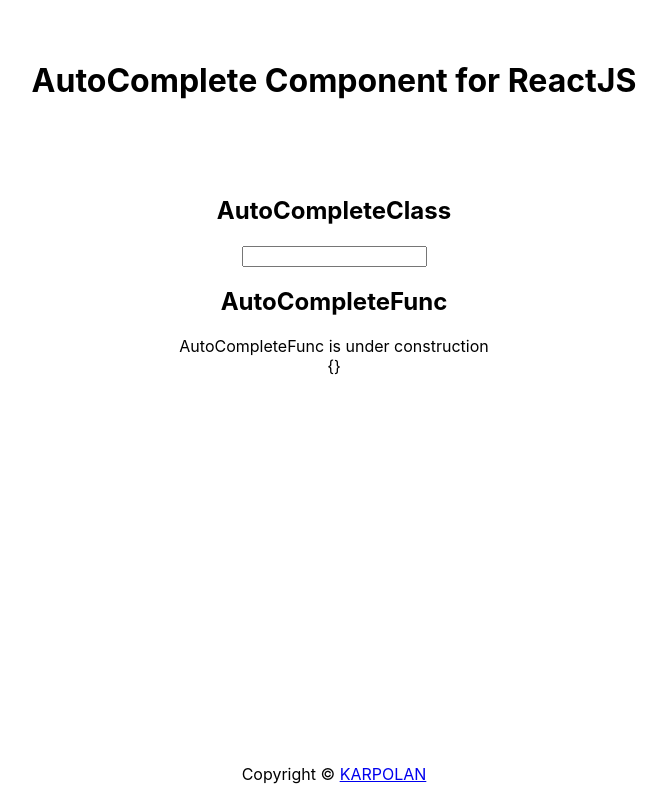
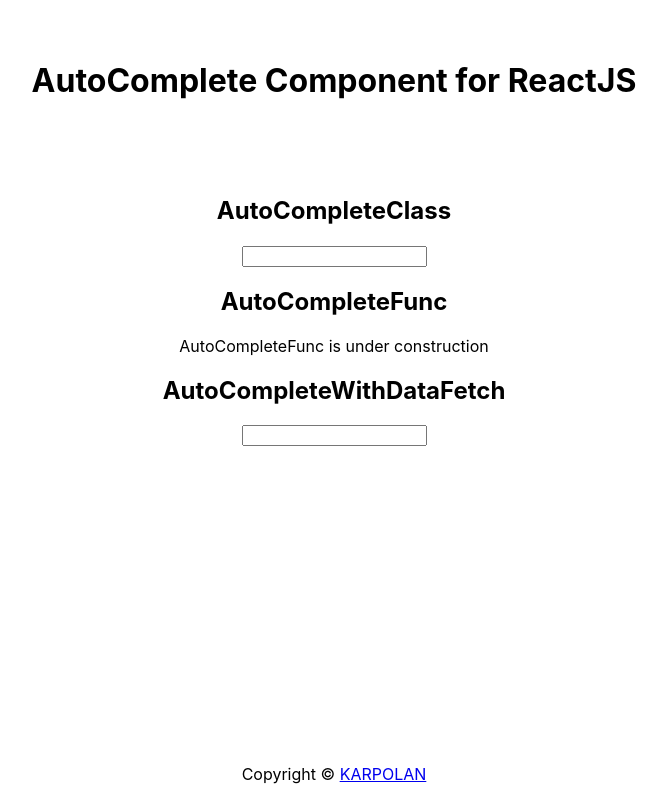
Before and after one commit to karpolan/react-auto-complete, a React (Create React App) app: page / in a window 1280 px wide. Shown: the whole page, without its empty margins (306-973 px from the left). Built offline with nearby package versions, Linux system fonts and the light colour scheme.

Commit message:
feat: AutoCompleteWithDataFetch component with debonce

```diff
--- a/src/App.js
+++ b/src/App.js
@@ -2,15 +2,10 @@ import React from 'react';
 import './App.css';
 
 import { AutoCompleteClass, AutoCompleteFunc } from './components/AutoComplete';
-import { getSuggestions } from './api';
+
+import AutoCompleteWithDataFetch from './components/AutoCompleteWithDataFetch/AutoCompleteWithDataFetch';
 
 function App() {
-  const getData = async () => {
-    const result = await getSuggestions();
-    // console.log('getData() - result:', result);
-    return result;
-  };
-
   return (
     <div className="app">
       <header className="App-header">
@@ -21,7 +16,9 @@ function App() {
         <AutoCompleteClass />
         <h2>AutoCompleteFunc</h2>
         <AutoCompleteFunc />
-        {JSON.stringify(getData())}
+
+        <h2>AutoCompleteWithDataFetch</h2>
+        <AutoCompleteWithDataFetch debounceInterval={500} />
       </main>
       <footer>
         Copyright &copy;{' '}
--- a/src/api/getSuggestions.js
+++ b/src/api/getSuggestions.js
@@ -1,14 +1,19 @@
 import mockData from '../data/movies';
 
 /**
- * Returns a list of "suggestions" to use in AutoComplete components
+ * Returns a list of "suggestions" as strings for given text value
  */
-export async function getSuggestions() {
+export async function getSuggestions(forValue) {
   console.time('getSuggestions()');
   let result;
   try {
-    result = mockData;
-    console.log('getSuggestions() - successful, result', result);
+    // Todo: Call API here. The Endpoint should supports "partial text search" as a parameter
+    const fetchedData = mockData;
+
+    // Convert objects to "suggestions" strings
+    result = fetchedData.map((item) => item.title);
+
+    console.log(`getSuggestions(${forValue}) - successful, result`, result);
     return result;
   } catch (error) {
     console.error('getSuggestions() - ', error);
--- a/src/components/AutoComplete/AutoCompleteClass/AutoCompleteClass.js
+++ b/src/components/AutoComplete/AutoCompleteClass/AutoCompleteClass.js
@@ -3,32 +3,48 @@ import PropTypes from 'prop-types';
 
 /**
  * Renders the text Input with autocomplete suggestions List
- * @param {array} suggestions - list of autocomplete suggestions as strings
+ * @param {string} props.value - input value as strings
+ * @param {array} props.suggestions - list of autocomplete suggestions as strings
+ * @param {func} props.onChange - event callback, called as onChange(value:) on every key/char input
  * @author Anton Karpenko
  */
 class AutoCompleteClass extends Component {
   constructor(props) {
     super(props);
     this.state = {
-      value: '', // User input
+      value: props.value, // User input
       showSuggestions: false, // the Suggestions list is rendered when true
     };
   }
 
   /**
+   * Calls props.onChange() if set
+   */
+  doOnChange() {
+    const { onChange } = this.props;
+    const { value } = this.state;
+    if (onChange && typeof onChange === 'function') {
+      onChange(value);
+    }
+  }
+
+  /**
    * Called on every key/char the user enters
    */
-  onChange = (event) => {
+  handleOnChange = (event) => {
     const { value } = this.state;
     const newValue = event.currentTarget.value;
     if (newValue === value) {
       return; // Nothing was changed...
     }
 
-    this.setState({
-      value: newValue,
-      showSuggestions: Boolean(newValue), // true when non-empty
-    });
+    this.setState(
+      {
+        value: newValue,
+        showSuggestions: Boolean(newValue), // When non-empty
+      },
+      () => this.doOnChange() // Call the Event after the State was changed
+    );
   };
 
   /**
@@ -76,10 +92,11 @@ class AutoCompleteClass extends Component {
    * Renders a component composition depending on current user input
    */
   render() {
+    console.log('AutoCompleteClass.render()');
     const { value, showSuggestions } = this.state;
     return (
       <>
-        <input type="text" value={value} onChange={this.onChange} />
+        <input type="text" value={value} onChange={this.handleOnChange} />
         {showSuggestions && this.renderSuggestions()}
       </>
     );
@@ -87,10 +104,13 @@ class AutoCompleteClass extends Component {
 }
 
 AutoCompleteClass.propTypes = {
+  value: PropTypes.string,
   suggestions: PropTypes.arrayOf(PropTypes.string),
+  onChange: PropTypes.func,
 };
 
 AutoCompleteClass.defaultProps = {
+  value: '',
   suggestions: ['apple', 'banana', 'coconut', 'banana'], // Remove in release!!!
 };
 
--- /dev/null
+++ b/src/components/AutoCompleteWithDataFetch/AutoCompleteWithDataFetch.js
@@ -0,0 +1,56 @@
+import React, { useCallback, useState } from 'react';
+import PropTypes from 'prop-types';
+import { getSuggestions } from '../../api';
+import AutoComplete from '../AutoComplete';
+
+// Todo: Use lodash or other library with full featured "debounce" function
+function debounce(fn, time) {
+  let timeoutId;
+  return wrapper;
+
+  function wrapper(...args) {
+    if (timeoutId) {
+      clearTimeout(timeoutId);
+    }
+    timeoutId = setTimeout(() => {
+      timeoutId = null;
+      fn(...args);
+    }, time);
+  }
+}
+
+/**
+ * Wrapper for AutoComplete component to fetch Suggestions via API when the Value is changed
+ * @param {number} props.debounceInterval - interval for "debounce" timeout
+ */
+const AutoCompleteWithDataFetch = (props) => {
+  const {
+    debounceInterval = 250, // Quarter of second by default
+  } = props;
+  const [suggestions, setSuggestions] = useState([]); // Empty array by default
+
+  // Calls fetchData() no frequently than debounceInterval timeout
+  const debouncedHandler = useCallback(
+    debounce((value) => fetchData(value), debounceInterval),
+    []
+  );
+
+  // Loads suggestions list for given value from the API
+  const fetchData = async (forValue) => {
+    const newSuggestions = await getSuggestions(forValue);
+    setSuggestions(newSuggestions);
+  };
+
+  // Comes from wrapped AutoComplete component on every key/char press
+  const handleOnChange = (newValue) => {
+    debouncedHandler(newValue);
+  };
+
+  return <AutoComplete suggestions={suggestions} onChange={handleOnChange} />;
+};
+
+AutoCompleteWithDataFetch.propTypes = {
+  debounceInterval: PropTypes.number,
+};
+
+export default AutoCompleteWithDataFetch;
```
